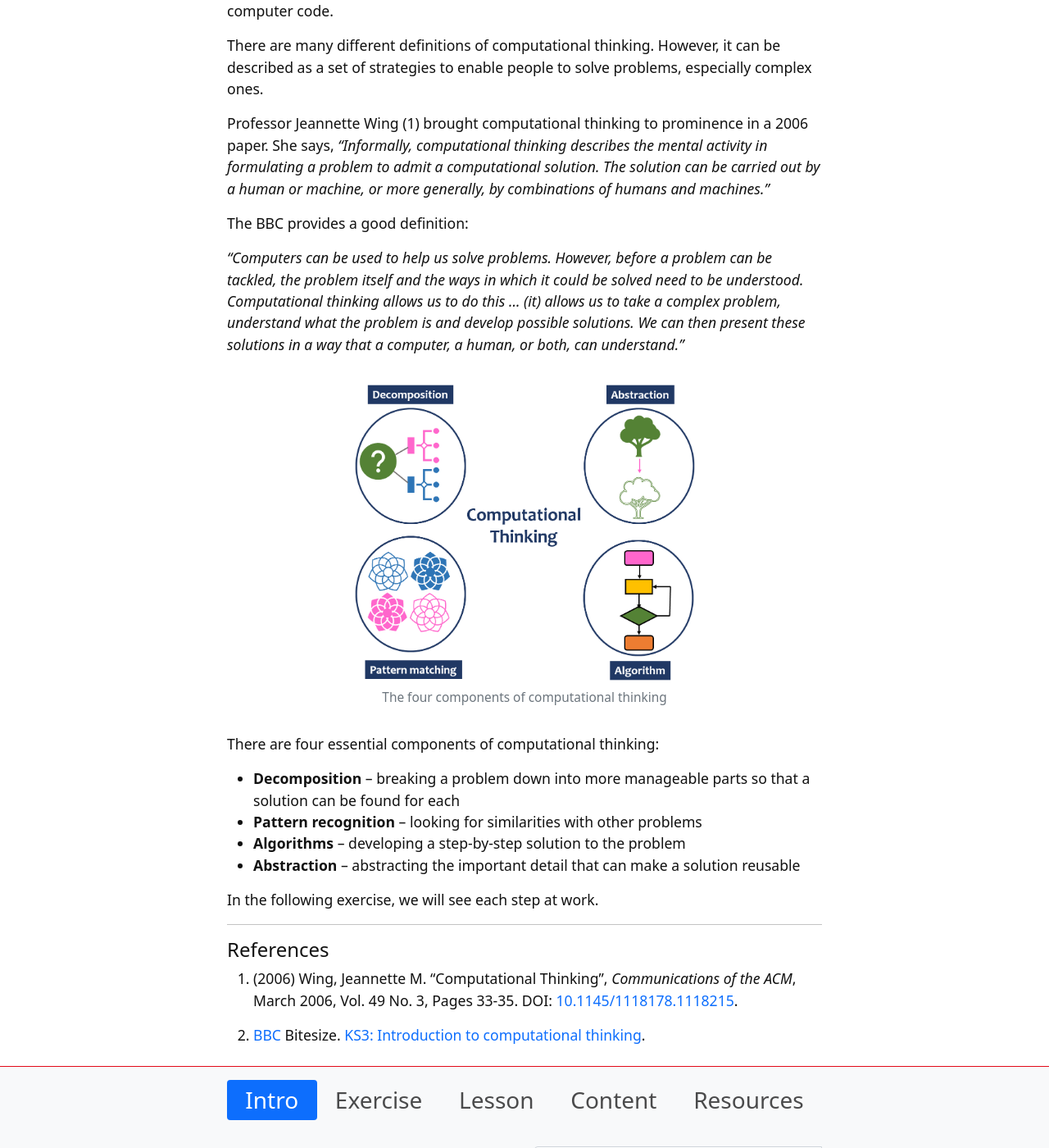
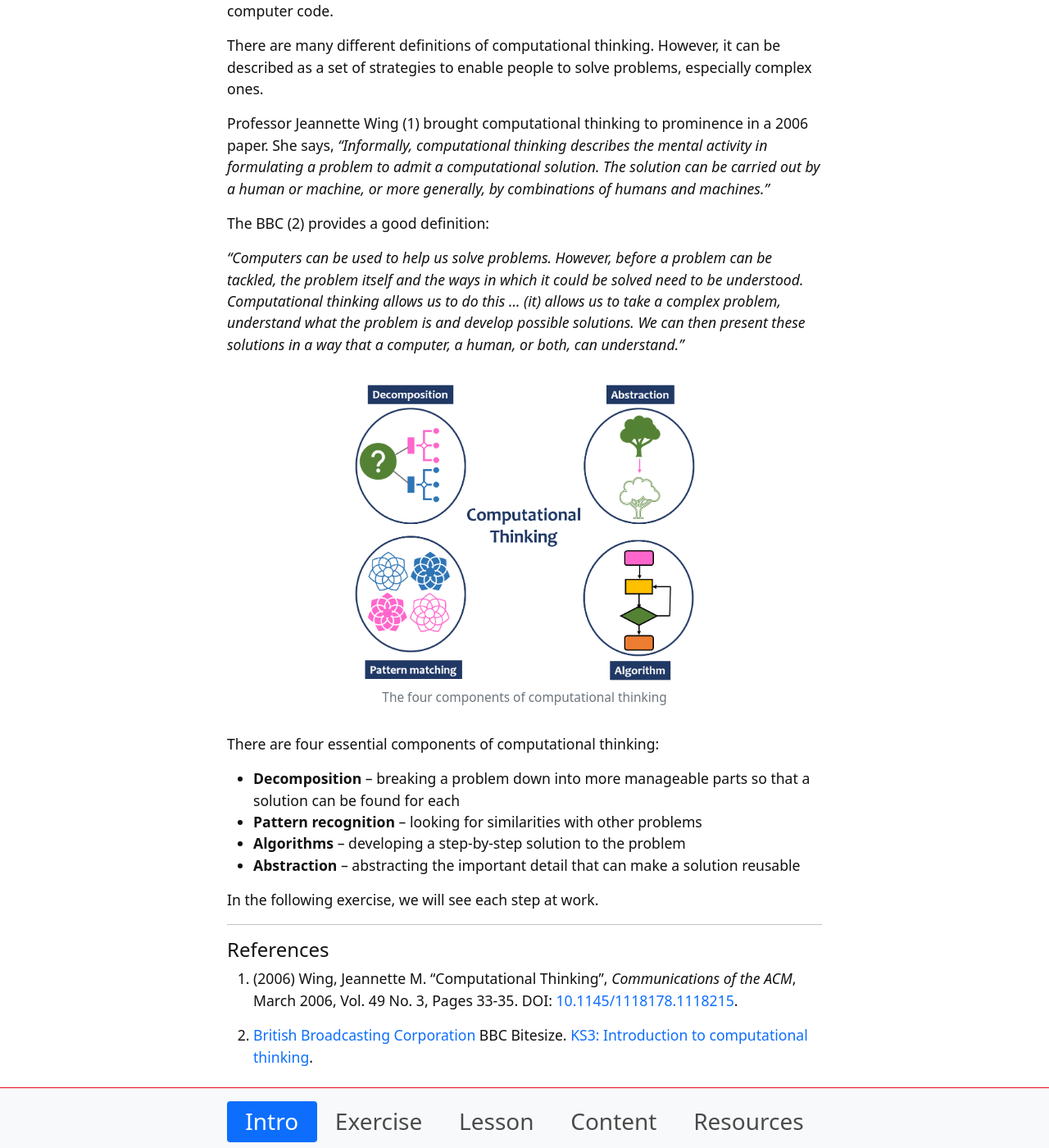
Before and after one commit to weaverbel/intro-computational-thinking, a Jekyll site: the page built from content/0-intro.md, in a window 1280 px wide and 1400 px high, scrolled down 203 px. Shown: the whole window at 82% size. Built offline with Jekyll 4.4.1, drawn with Linux system fonts in a browser that asks for light colours.

Commit message:
Update 0-intro.md
add footnote

```diff
--- a/content/0-intro.md
+++ b/content/0-intro.md
@@ -9,7 +9,7 @@ There are many different definitions of computational thinking. However, it can
 
 Professor Jeannette Wing (1) brought computational thinking to prominence in a 2006 paper. She says, *"Informally, computational thinking describes the mental activity in formulating a problem to admit a computational solution. The solution can be carried out by a human or machine, or more generally, by combinations of humans and machines."*
 
-The BBC provides a good definition:
+The BBC (2) provides a good definition:
 
 *"Computers can be used to help us solve problems. However, before a problem can be tackled, the problem itself and the ways in which it could be solved need to be understood. Computational thinking allows us to do this ... (it) allows us to take a complex problem, understand what the problem is and develop possible solutions. We can then present these solutions in a way that a computer, a human, or both, can understand."*
 
@@ -30,4 +30,4 @@ In the following exercise, we will see each step at work.
 
 1. (2006) Wing, Jeannette M. "Computational Thinking", *Communications of the ACM*, March 2006, Vol. 49 No. 3, Pages 33-35. DOI: [10.1145/1118178.1118215](https://dx.doi.org/10.1145/1118178.1118215).
 
-2. [BBC](https://www.bbc.com/) Bitesize. [KS3: Introduction to computational thinking](https://www.bbc.com/bitesize/guides/zp92mp3/revision/1).
+2. [British Broadcasting Corporation](https://www.bbc.com/) BBC Bitesize. [KS3: Introduction to computational thinking](https://www.bbc.com/bitesize/guides/zp92mp3/revision/1).
```
